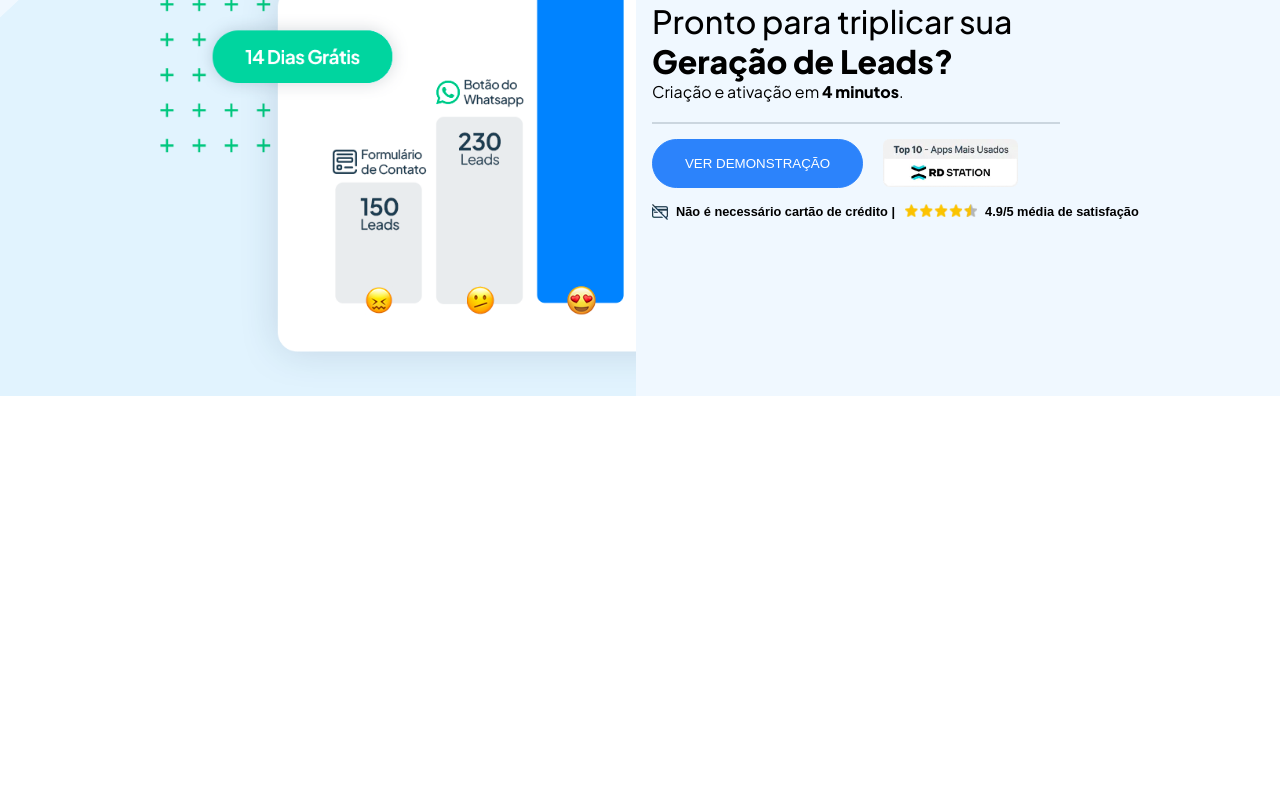
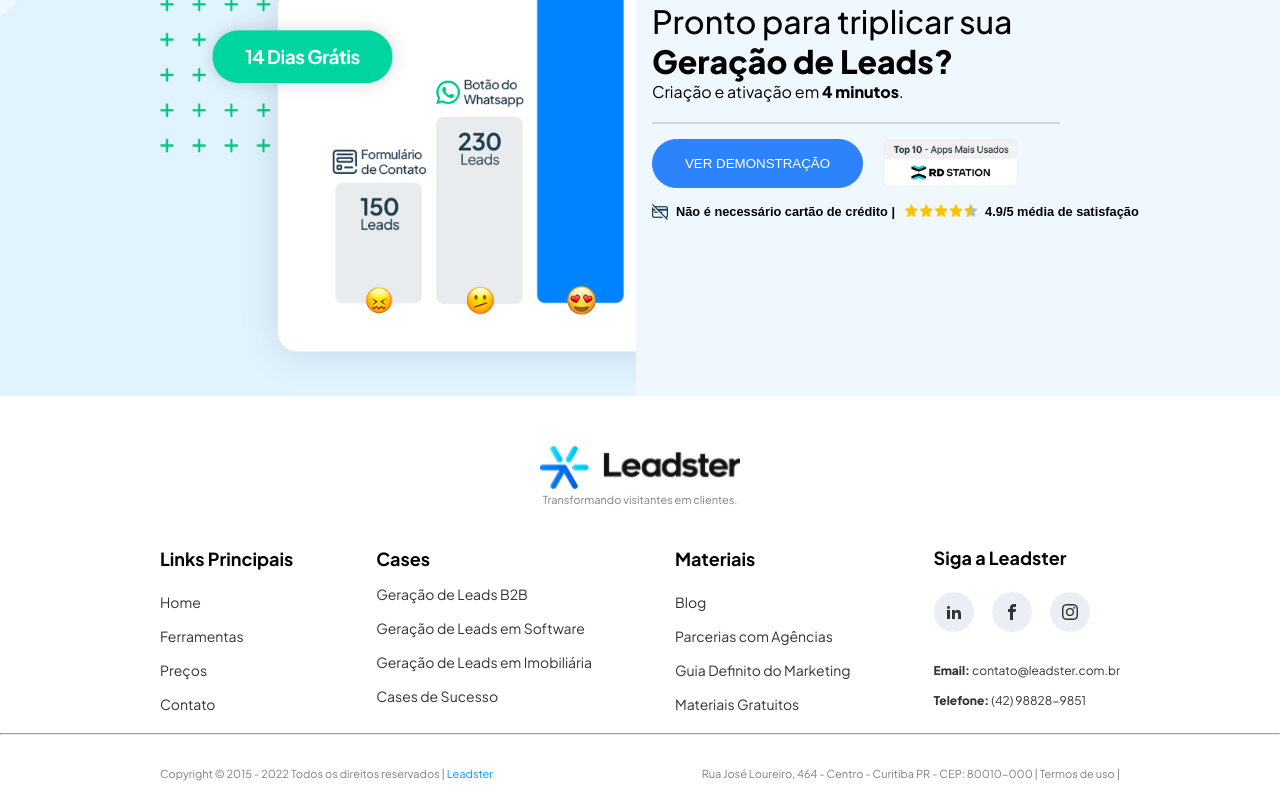
Before and after one commit to TeksMarques/desafioLeadster, a Next.js app: page / in a window 1280 px wide. Shown: the part 1055-1855 px from the top of the page. Before the commit the page ends 1451 px from the top, so only its background shows below. Built offline with nearby package versions, Linux system fonts and the light colour scheme.

Commit message:
feat: Criação da Footer

```diff
--- /dev/null
+++ b/components/Footer.tsx
@@ -0,0 +1,223 @@
+import React from "react";
+import Image from "next/image";
+import styled from "styled-components";
+import Link from "next/link";
+import { ImLinkedin2, ImFacebook } from "react-icons/im";
+import { BsInstagram } from "react-icons/bs";
+
+const Footer = () => {
+  return (
+    <FooterContainer>
+      <FooterHeader>
+        <Image
+          className="footer__logo"
+          src="/images/logo.png"
+          alt="logo"
+          width={194}
+          height={42}
+        />
+        <Paragraph>Transformando visitantes em clientes.</Paragraph>
+      </FooterHeader>
+      <FooterMain>
+        <FooterInfo>
+          <TitleContainer>
+            <TitleText>Links Principais</TitleText>
+          </TitleContainer>
+          <FooterLinks>
+            <Link className="footer__links" href="/">
+              Home
+            </Link>
+            <Link className="footer__links" href="/">
+              Ferramentas
+            </Link>
+            <Link className="footer__links" href="/">
+              Preços
+            </Link>
+            <Link className="footer__links" href="/">
+              Contato
+            </Link>
+          </FooterLinks>
+        </FooterInfo>
+        <FooterInfo>
+          <TitleContainer>
+            <TitleText>Cases</TitleText>
+            <FooterLinks>
+              <Link className="footer__links" href="/">
+                Geração de Leads B2B
+              </Link>
+              <Link className="footer__links" href="/">
+                Geração de Leads em Software
+              </Link>
+              <Link className="footer__links" href="/">
+                Geração de Leads em Imobiliária
+              </Link>
+              <Link className="footer__links" href="/">
+                Cases de Sucesso
+              </Link>
+            </FooterLinks>
+          </TitleContainer>
+        </FooterInfo>
+        <FooterInfo>
+          <TitleContainer>
+            <TitleText>Materiais</TitleText>
+          </TitleContainer>
+          <FooterLinks>
+            <Link className="footer__links" href="/">
+              Blog
+            </Link>
+            <Link className="footer__links" href="/">
+              Parcerias com Agências
+            </Link>
+            <Link className="footer__links" href="/">
+              Guia Definito do Marketing
+            </Link>
+            <Link className="footer__links" href="/">
+              Materiais Gratuitos
+            </Link>
+          </FooterLinks>
+        </FooterInfo>
+        <FooterInfo>
+          <TitleContainer>
+            <TitleText>Siga a Leadster</TitleText>
+          </TitleContainer>
+          <FooterSociais>
+            <Link className="footer__redes" href="https://www.linkedin.com/company/leadster-platform/" target="blank">
+                <ImLinkedin2 />
+            </Link>
+            <Link className="footer__redes" href="https://www.facebook.com/leadsterplatform" target="blank">
+                <ImFacebook />
+            </Link>
+            <Link className="footer__redes" href="https://www.instagram.com/leadster.com.br/" target="blank">
+                <BsInstagram />
+            </Link>
+          </FooterSociais>
+          <FooterContatos>
+                <TextContato className="footer__links">
+                    <span className="header__bold">Email: </span>
+                    contato@leadster.com.br
+                </TextContato>
+                <TextContato className="footer__links">
+                    <span className="header__bold">Telefone: </span>
+                    (42) 98828-9851
+                </TextContato>
+          </FooterContatos>
+        </FooterInfo>
+      </FooterMain>
+      <Line></Line>
+      <FooterCopy>
+        <Paragraph>Copyright © 2015 - 2022 Todos os direitos reservados |{"   "}
+          <a
+            className="footer__copy"
+            href="https://www.leadster.com.br"
+            target="_blank"
+          >
+            Leadster{"   "}
+          </a>
+        </Paragraph>
+        <Paragraph> Rua José Loureiro, 464 - Centro - Curitiba PR - CEP: 80010-000 | Termos
+          de uso |</Paragraph>
+      </FooterCopy>
+    </FooterContainer>
+  );
+};
+
+
+
+export default Footer;
+
+export const FooterContainer = styled.div`
+  display: flex;
+  flex-direction: column;
+  align-items: center;
+  justify-content: center;
+  width: 100vw;
+`;
+
+export const FooterHeader = styled.div`
+  display: flex;
+  flex-direction: column;
+  align-items: center;
+  justify-content: center;
+  margin: 30px;
+`;
+
+export const Paragraph = styled.p`
+  font-size: 11px;
+  font-weight: medium;
+  text-align: center;
+  color: grey;
+  margin-top: 4px;
+`;
+
+export const FooterMain = styled.div`
+  display: flex;
+  flex-direction: row;
+  width: 75%;
+  flex-wrap: wrap;
+  align-items: center;
+  justify-content: space-between;
+  margin-top: 10px;
+  gap: 6px;
+`;
+
+export const FooterInfo = styled.div`
+  display: flex;
+  flex-direction: column;
+  align-items: flex-start;
+  min-height: 160px;
+`;
+export const TitleContainer = styled.div`
+  margin-bottom: 8px;
+`;
+
+export const TitleText = styled.h3`
+  font-size: 18px;
+  font-weight: 700;
+  text-align: flex-start;
+  margin-bottom: 15px;
+`;
+export const FooterLinks = styled.div`
+  display: flex;
+  flex-direction: column;
+  align-items: flex-start;
+  justify-content: flex-start;
+  gap: 6px;
+`;
+export const FooterSociais = styled.div`
+  display: flex;
+  flex-direction: row;
+  align-items: flex-start;
+  justify-content: flex-start;
+  width: 100%;
+  gap: 2px;
+  padding-bottom: 15px;
+`;
+
+export const FooterContatos = styled.div`
+    display: flex;
+    flex-direction: column;
+    justify-content: flex-start;
+    align-items: flex-start;
+`
+export const TextContato = styled.p`
+    font-size: 12px;
+    padding-bottom: 15px;
+`
+export const Line = styled.hr`
+  width: 100%;
+  height: 1px;
+  margin-top: 10px;
+  margin-bottom: 8px;
+`;
+
+export const FooterCopy = styled.div`
+    display: flex;
+    flex-direction: row;
+    align-items: flex-start;
+    justify-content: space-between;
+    width: 75%;
+    margin-top: 20px;
+    margin-bottom: 20px;
+    flex-wrap: wrap;
+    gap: 6px;
+`
--- a/components/NavBar.tsx
+++ b/components/NavBar.tsx
@@ -1,5 +1,5 @@
 import React, { useState } from "react";
-import styled, { css } from "styled-components";
+import styled from "styled-components";
 
 export const NavBar = () => {
   const [botoes, setBotoes] = useState([
@@ -10,7 +10,7 @@
     { id: 5, isAlterado: false, text: "Mídia Paga" },
   ]);
 
-  const handleClick = (id) => {
+  const handleClick = (id: number) => {
     setBotoes((prevState) =>
       prevState.map((botao) =>
         botao.id === id ? { ...botao, isAlterado: !botao.isAlterado } : botao
@@ -47,7 +47,7 @@
 };
 
 export const NavBarContainer = styled.div`
-  width: 90%;
+  width: 100vw;
   height: 80px;
 
   display: flex;
--- a/package.json
+++ b/package.json
@@ -14,7 +14,8 @@
   "dependencies": {
     "next": "^13.4.7",
     "react": "^18.2.0",
-    "react-dom": "^18.2.0"
+    "react-dom": "^18.2.0",
+    "react-icons": "^4.10.1"
   },
   "devDependencies": {
     "@types/node": "^20.3.2",
--- a/pages/index.tsx
+++ b/pages/index.tsx
@@ -3,6 +3,7 @@
 import Header from '../components/Header';
 import { NavBar } from '../components/NavBar';
 import SectionInfos from '../components/SectionInfos';
+import Footer from '../components/Footer';
 
 const LandingPage = () => {
     return (
@@ -10,6 +11,7 @@
             <Header />
             <NavBar />
             <SectionInfos />
+            <Footer />
         </PageContainer>
       )
 
--- a/styles/global.tsx
+++ b/styles/global.tsx
@@ -140,6 +140,49 @@
         height: auto;
     }
 
+    .footer__logo {
+        width: 200px;
+        height: auto;
+        margin-top: 20px;
+        padding: 0;
+        display: flex;
+        justify-content: center;
+        align-items: center;
+    }
+
+    .footer__links {
+        text-decoration: none;
+        text-align: center;
+        font-size: 14px;
+        color: #333;
+        font-weight: medium;
+        padding-bottom: 10px;
+    }
+
+    .footer__redes {
+        width: 40px;
+        height: 40px;
+        border-radius: 50%;
+        background-color: #ebeef5;
+        margin-bottom: 1rem;
+        margin-right: 1rem;
+        display: flex;
+        justify-content: center;
+        align-items: center;
+        color: #333;
+
+        &:hover {
+            background-color: #2c83fb;
+            color: #fff;
+        }
+
+    }
+
+    .footer__copy {
+        text-decoration: none;
+        font-size: 11px;
+        color: #089bfe;
+    }
 
 `;
 
```
Also changed, not shown: 1 other file (tests, documents, lock files or other folders).
